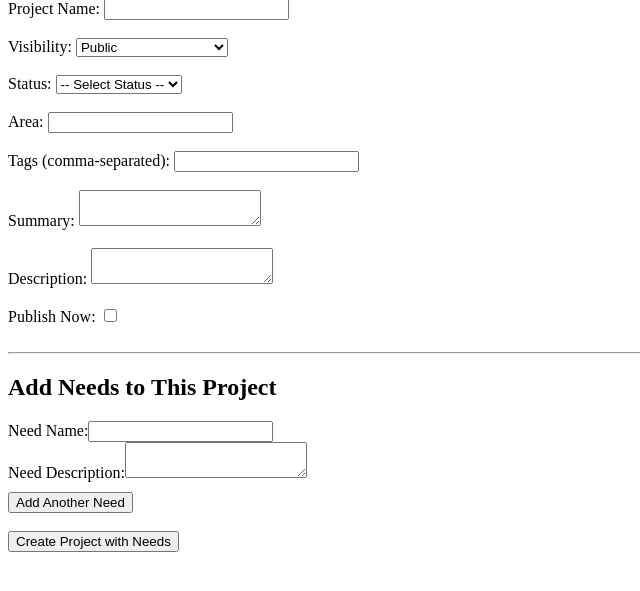
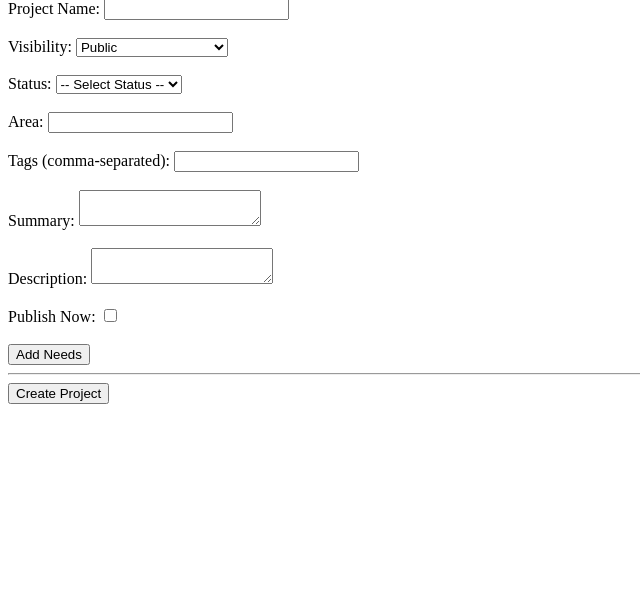
Before and after one commit to 2donet/prototype, a Django app: page /create/ in a window 1280 px wide. Shown: the part 81-672 px from the top of the page, without its empty margins (0-640 px from the left). Run offline with Django 5.2, Linux system fonts and the light colour scheme.

Commit message:
kind of fixed add project form

```diff
--- a/project/templates/create_project.html
+++ b/project/templates/create_project.html
@@ -4,6 +4,30 @@
     <meta charset="UTF-8">
     <meta name="viewport" content="width=device-width, initial-scale=1.0">
     <title>Create Project</title>
+    <style>
+        /* Hide needs section by default */
+        #needs-section {
+            display: none;
+            margin-top: 20px;
+        }
+        .need-item {
+            border: 1px solid #ddd;
+            padding: 10px;
+            margin-bottom: 10px;
+            position: relative;
+        }
+        .remove-need-btn {
+            position: absolute;
+            top: 5px;
+            right: 5px;
+            background: #f44336;
+            color: white;
+            border: none;
+            border-radius: 3px;
+            padding: 3px 6px;
+            cursor: pointer;
+        }
+    </style>
 </head>
 <body>
     <h1>Create a New Project</h1>
@@ -43,27 +67,42 @@
         <label for="published">Publish Now:</label>
         <input type="checkbox" id="published" name="published" value="1"><br><br>
 
-        <hr>
+        <button type="button" id="toggle-needs-btn">Add Needs</button>
 
-        <h2>Add Needs to This Project</h2>
+        <div id="needs-section">
+            <h2>Needs for This Project</h2>
             <div id="needs-container">
                 <!-- Dynamic fields for needs will be added here -->
             </div>
             <button type="button" id="add-need-btn">Add Another Need</button><br><br>
+        </div>
 
-        <button type="submit">Create Project with Needs</button>
+        <hr>
+        <button type="submit">Create Project</button>
     </form>
 
     <script>
+        const toggleNeedsBtn = document.getElementById('toggle-needs-btn');
+        const needsSection = document.getElementById('needs-section');
+        const addNeedBtn = document.getElementById('add-need-btn');
+        const needsContainer = document.getElementById('needs-container');
 
+        // Toggle visibility of the needs section
+        toggleNeedsBtn.addEventListener('click', () => {
+            if (needsSection.style.display === 'none') {
+                needsSection.style.display = 'block';
+                toggleNeedsBtn.textContent = 'Hide Needs';
+            } else {
+                needsSection.style.display = 'none';
+                toggleNeedsBtn.textContent = 'Add Needs';
+            }
+        });
 
+        // Function to add a new need field
         function addNeed() {
-        const container = document.getElementById('needs-container');
-
             // Create a new div for the need fields
             const needDiv = document.createElement('div');
             needDiv.classList.add('need-item');
-        needDiv.style.marginBottom = '10px';
 
             // Add input for need name
             const nameLabel = document.createElement('label');
@@ -72,8 +111,7 @@
 
             const nameInput = document.createElement('input');
             nameInput.type = 'text';
-        nameInput.name = 'need_name[]';  // Array format
-        nameInput.required = true;
+            nameInput.name = 'need_name[]'; // Array format
             needDiv.appendChild(nameInput);
 
             needDiv.appendChild(document.createElement('br'));
@@ -84,20 +122,27 @@
             needDiv.appendChild(descLabel);
 
             const descInput = document.createElement('textarea');
-        descInput.name = 'need_desc[]';  // Array format
-        descInput.required = true;
+            descInput.name = 'need_desc[]'; // Array format
             needDiv.appendChild(descInput);
 
             needDiv.appendChild(document.createElement('br'));
 
+            // Add a "Remove" button to delete the form
+            const removeBtn = document.createElement('button');
+            removeBtn.type = 'button';
+            removeBtn.textContent = 'Remove';
+            removeBtn.classList.add('remove-need-btn');
+            removeBtn.addEventListener('click', () => {
+                needsContainer.removeChild(needDiv); // Remove the entire need form
+            });
+            needDiv.appendChild(removeBtn);
+
             // Append the new div to the container
-        container.appendChild(needDiv);
-    };
-    // JavaScript to dynamically add need fields
-    document.getElementById('add-need-btn').addEventListener('click', addNeed);
-    addNeed();  // Add the first need field by default
+            needsContainer.appendChild(needDiv);
+        }
+
+        // Attach event listener for adding needs
+        addNeedBtn.addEventListener('click', addNeed);
     </script>
-
-
 </body>
 </html>
--- a/project/views.py
+++ b/project/views.py
@@ -62,8 +62,7 @@ def create_project(request):
         published = request.POST.get('published') == '1'  # Checkbox or select input
 
         # Utwórz projekt
-        # user = User.objects.get(name=request.user.name)
-        user = User.objects.get(name='tester-1')
+        user = User.objects.get(name='tester-1')  # Replace with dynamic user retrieval in production
         project = Project.objects.create(
             name=name,
             visibility=visibility,
@@ -81,14 +80,16 @@ def create_project(request):
         need_names = request.POST.getlist('need_name[]')  # Lista nazw potrzeb
         need_descs = request.POST.getlist('need_desc[]')  # Lista opisów potrzeb
 
-        # Tworzenie każdej potrzeby
-        for name, desc in zip(need_names, need_descs):
-            Need.objects.create(
-                name=name,
-                desc=desc,
-                created_by=user,
-                to_project=project,
-            )
+        # Tworzenie każdej potrzeby (only if data exists)
+        if need_names and need_descs:
+            for name, desc in zip(need_names, need_descs):
+                if name.strip():  # Ensure name is not empty
+                    Need.objects.create(
+                        name=name,
+                        desc=desc,
+                        created_by=user,
+                        to_project=project,
+                    )
 
         return redirect('project:project', project_id=project.id)
 
```
Also changed, not shown: db.sqlite3. Lines whose indentation alone changed are shown as unchanged.
